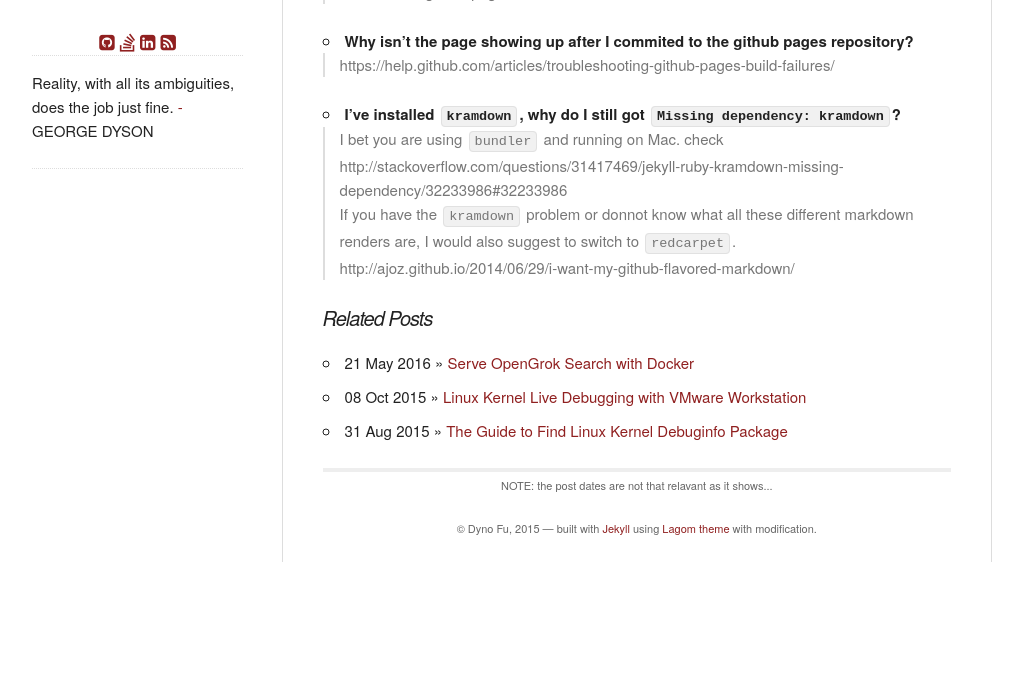
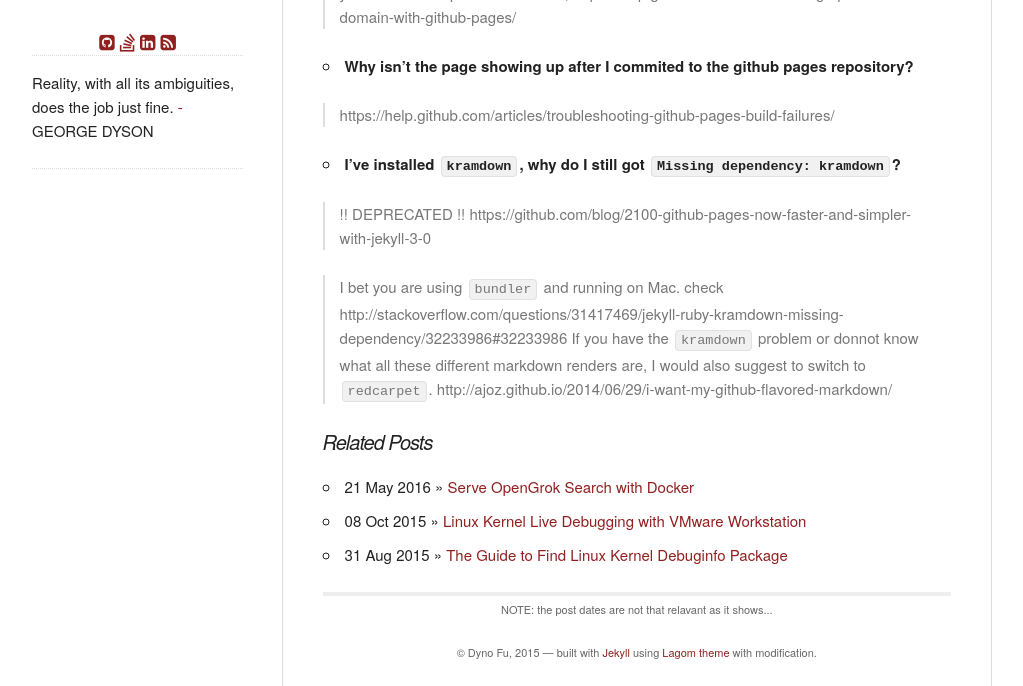
Before and after one commit to dyno/dyno.github.io, a Jekyll site: the page built from _posts/2015-08-26-github-pages-gotchas.md, in a window 1280 px wide, cut to the strip 216-902 px from the top of the page. Shown: the whole strip, without its empty margins (128-1151 px from the left). Built offline with Jekyll 4.4.1, drawn with Linux system fonts in a browser that asks for light colours; nearby versions of some CDN libraries.

```diff
--- a/_posts/2015-08-26-github-pages-gotchas.md
+++ b/_posts/2015-08-26-github-pages-gotchas.md
@@ -5,14 +5,20 @@
 - post
 ---
 
-* __How to use custom domain with github pages?
-   something like, `blog.dynofu.me -> dyno.github.io`__
+* __How to use custom domain with github pages? something like, `blog.dynofu.me -> dyno.github.io`__
+
 > you need to setup the CNAME file, https://help.github.com/articles/setting-up-a-custom-domain-with-github-pages/
 
+
 * __Why isn't the page showing up after I commited to the github pages repository?__
+
 > https://help.github.com/articles/troubleshooting-github-pages-build-failures/
 
+
 * __I've installed `kramdown`, why do I still got `Missing dependency: kramdown`?__
+
+> !! DEPRECATED !! https://github.com/blog/2100-github-pages-now-faster-and-simpler-with-jekyll-3-0
+
 > I bet you are using `bundler` and running on Mac. check
 > http://stackoverflow.com/questions/31417469/jekyll-ruby-kramdown-missing-dependency/32233986#32233986
 > If you have the `kramdown` problem or donnot know what all these different markdown renders are,
```
